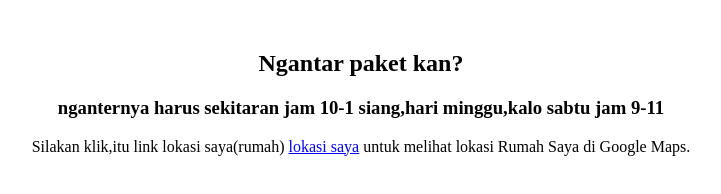
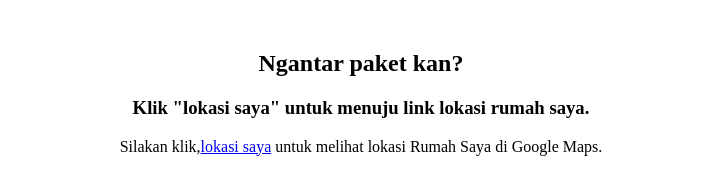
Before and after one commit to awal783/awal783.github.io, a plain HTML site: page index.html in a window 1280 px wide. Shown: the whole page, without its empty margins (279-1000 px from the left). Drawn offline with Linux system fonts and the light colour scheme.

Commit message:
Update index.html

```diff
--- a/index.html
+++ b/index.html
@@ -8,8 +8,8 @@
 <body>
 <div style="text-align: center; margin-top: 50px;">
   <h2>Ngantar paket kan?</h2>
-  <h3>nganternya harus sekitaran jam 10-1 siang,hari minggu,kalo sabtu jam 9-11</h3>
-  <p>Silakan klik,itu link lokasi saya(rumah) <a href="https://goo.gl/maps/3KrsNKwmMWzpmnog6" target="_blank">lokasi saya</a> untuk melihat lokasi Rumah Saya di Google Maps.</p>
+  <h3>Klik "lokasi saya" untuk menuju link lokasi rumah saya.</h3>
+  <p>Silakan klik,<a href="https://goo.gl/maps/3KrsNKwmMWzpmnog6" target="_blank">lokasi saya</a> untuk melihat lokasi Rumah Saya di Google Maps.</p>
 </div>
 </body>
 </html>
```
